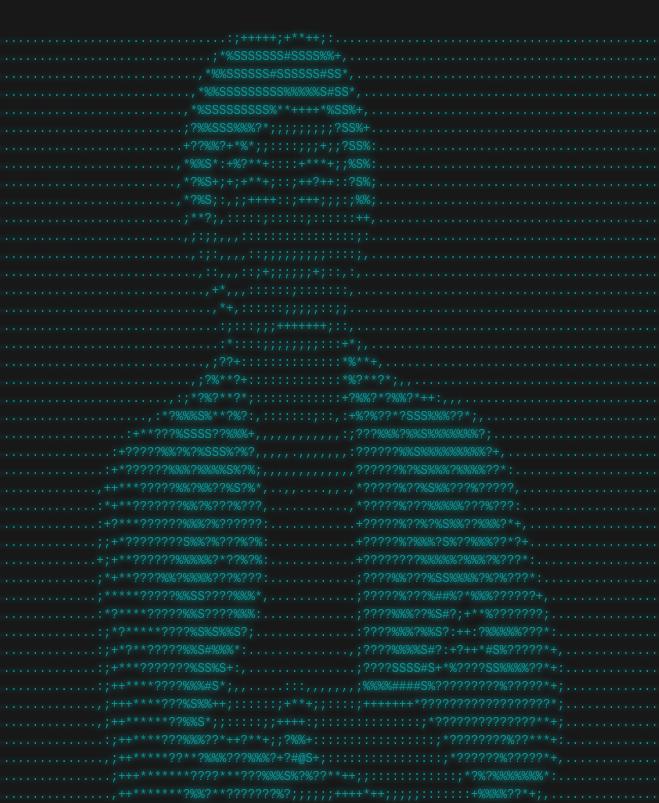
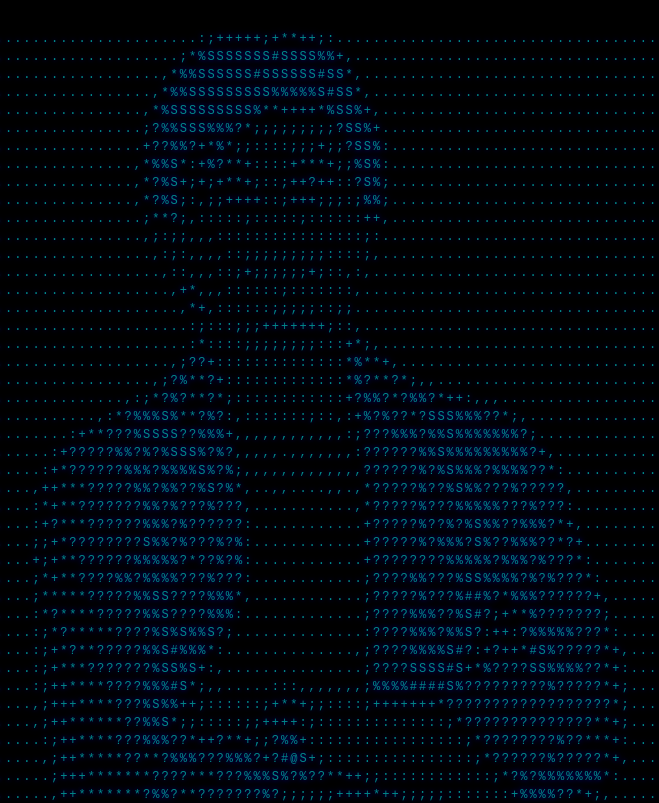
Before and after one commit to kmranrg/kmranrg.terminal, a plain HTML site: page verify.html in a window 1280 px wide. Shown: the top 803 px of the page, without its empty margins (313-972 px from the left). Drawn offline with Linux system fonts and the light colour scheme.

Commit message:
letter spacing fixed

```diff
--- a/verify.html
+++ b/verify.html
@@ -13,7 +13,7 @@
             background-color: transparent;
         }
         body {
-            background-color: #181818;
+            background-color: #000;
             color: #00ffff;
             font-family: 'Courier New', Courier, monospace;
             margin: 0;
@@ -29,7 +29,7 @@
         .terminal {
             width: 100%;
             max-width: 1000px;
-            background-color: #181818;
+            background-color: #000;
             border-radius: 10px;
             box-shadow: none;
             position: relative;
@@ -51,10 +51,11 @@
         }
         @keyframes flicker {
             0%, 100% { opacity: 1; }
-            50% { opacity: 0.5; text-shadow: 0 0 5px #00ffff, 0 0 10px #00ffff; }
+            50% { opacity: 0.5; text-shadow: 0 0 5px #0000ff, 0 0 10px #0000ff; }
         }
         pre {
             animation: flicker 1.5s infinite;
+            letter-spacing: 2px;
         }
     </style>
 </head>
```
